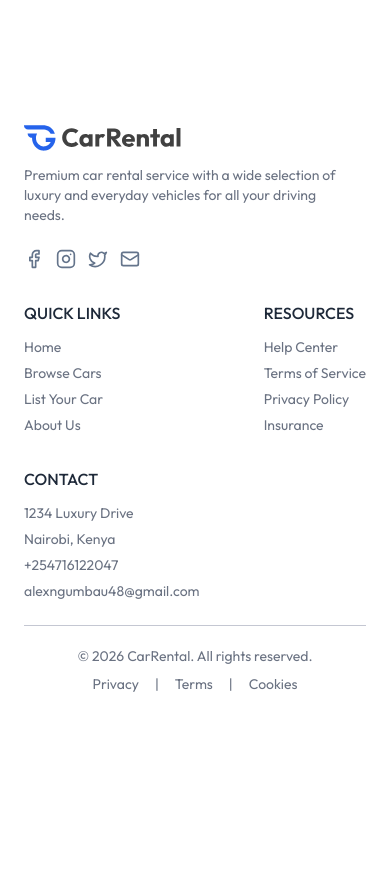
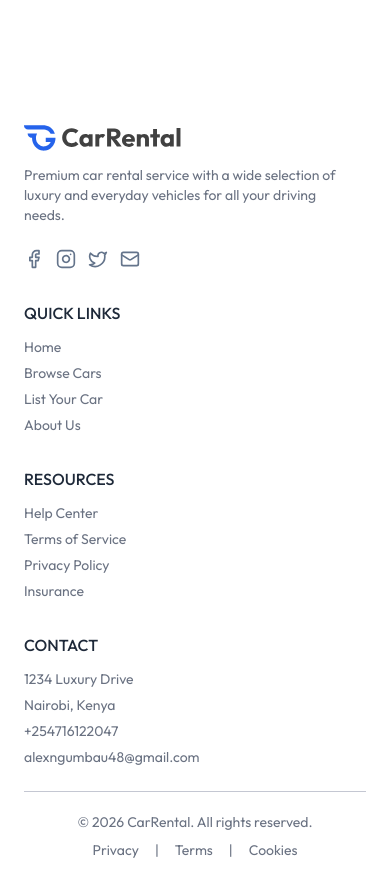
Before and after one commit to alexngumbau/CAR-RENTAL, a React (Vite) app in the folder client/: page / in a window 390 px wide. Shown: the part 3300-4180 px from the top of the page. Before the commit the page ends 4014 px from the top, so only its background shows below. Built offline with nearby package versions, Linux system fonts and the light colour scheme; no server answers.

Commit message:
added animation to the newsletter and the footer

```diff
--- a/client/src/components/Footer.jsx
+++ b/client/src/components/Footer.jsx
@@ -1,29 +1,73 @@
-import React from "react";
 import { assets } from "../assets/assets";
+import { motion } from "motion/react";
 
 const Footer = () => {
   return (
-    <div className="px-6 md:px-16 lg:px-24 xl:px-32 mt-60 text-sm text-gray-500">
-      <div className="flex flex-wrap justify-between items-start gap-8 pb-6 border-b border-borderColor">
+    <motion.div
+      initial={{ opacity: 0, y: 30 }}
+      whileInView={{ opacity: 1, y: 0 }}
+      transition={{ duration: 0.6 }}
+      className="px-6 md:px-16 lg:px-24 xl:px-32 mt-60 text-sm text-gray-500"
+    >
+      <motion.div
+        initial={{ opacity: 0, y: 30 }}
+        whileInView={{ opacity: 1, y: 0 }}
+        transition={{ duration: 0.6, delay: 0.2 }}
+        className="flex flex-wrap justify-between items-start gap-8 pb-6 border-b border-borderColor"
+      >
         <div>
-          <img
+          <motion.img
+            initial={{ opacity: 0 }}
+            whileInView={{ opacity: 1 }}
+            transition={{ duration: 0.5, delay: 0.3 }}
             src={assets.logo}
             alt="logo"
             className="h-8 md:h-9"
           />
-          <p className="max-w-80 mt-3">
-            Premium car rental service with a wide selection of luxury and everyday vehicles for all your driving needs.
-          </p>
-          <div className="flex items-center gap-3 mt-6">
-            <a href="#"> <img src={assets.facebook_logo} className="w-5 h-5" /> </a>
-            <a href="#"> <img src={assets.instagram_logo} className="w-5 h-5" /> </a>
-            <a href="#"> <img src={assets.twitter_logo} className="w-5 h-5" /> </a>
-            <a href="#"> <img src={assets.gmail_logo} className="w-5 h-5" /> </a>
-          </div>
+          <motion.p
+            initial={{ opacity: 0 }}
+            whileInView={{ opacity: 1 }}
+            transition={{ duration: 0.5, delay: 0.4 }}
+            className="max-w-80 mt-3"
+          >
+            Premium car rental service with a wide selection of luxury and
+            everyday vehicles for all your driving needs.
+          </motion.p>
+          <motion.div
+            initial={{ opacity: 0 }}
+            whileInView={{ opacity: 1 }}
+            transition={{ duration: 0.5, delay: 0.5 }}
+            className="flex items-center gap-3 mt-6"
+          >
+            <a href="#">
+              {" "}
+              <img src={assets.facebook_logo} className="w-5 h-5" />{" "}
+            </a>
+            <a href="#">
+              {" "}
+              <img src={assets.instagram_logo} className="w-5 h-5" />{" "}
+            </a>
+            <a href="#">
+              {" "}
+              <img src={assets.twitter_logo} className="w-5 h-5" />{" "}
+            </a>
+            <a href="#">
+              {" "}
+              <img src={assets.gmail_logo} className="w-5 h-5" />{" "}
+            </a>
+          </motion.div>
         </div>
 
+        <motion.div
+          initial={{ opacity: 0, y: 20 }}
+          whileInView={{ opacity: 1, y: 0 }}
+          transition={{ duration: 0.6, delay: 0.4 }}
+          className="flex flex-wrap justify-between w-1/2 gap-8"
+        >
           <div>
-          <h2 className="text-base font-medium text-gray-800 uppercase">Quick Links</h2>
+            <h2 className="text-base font-medium text-gray-800 uppercase">
+              Quick Links
+            </h2>
             <ul className="mt-3 flex flex-col gap-1.5">
               <li>
                 <a href="#">Home</a>
@@ -41,7 +85,9 @@ const Footer = () => {
           </div>
 
           <div>
-          <h2 className="text-base font-medium text-gray-800 uppercase">Resources</h2>
+            <h2 className="text-base font-medium text-gray-800 uppercase">
+              Resources
+            </h2>
             <ul className="mt-3 flex flex-col gap-1.5">
               <li>
                 <a href="#">Help Center</a>
@@ -59,26 +105,25 @@ const Footer = () => {
           </div>
 
           <div>
-          <h2 className="text-base font-medium text-gray-800 uppercase">Contact</h2>
+            <h2 className="text-base font-medium text-gray-800 uppercase">
+              Contact
+            </h2>
             <ul className="mt-3 flex flex-col gap-1.5">
-            <li>
-              1234 Luxury Drive
-            </li>
-            <li>
-              Nairobi, Kenya
-            </li>
-            <li>
-              +254716122047
-            </li>
-            <li>
-              alexngumbau48@gmail.com
-            </li>
+              <li>1234 Luxury Drive</li>
+              <li>Nairobi, Kenya</li>
+              <li>+254716122047</li>
+              <li>alexngumbau48@gmail.com</li>
             </ul>
           </div>
+        </motion.div>
+      </motion.div>
 
-      </div>
-
-      <div className="flex flex-col md:flex-row gap-2 items-center justify-between py-5">
+      <motion.div
+        initial={{ opacity: 0, y: 10 }}
+        whileInView={{ opacity: 1, y: 0 }}
+        transition={{ duration: 0.6, delay: 0.6 }}
+        className="flex flex-col md:flex-row gap-2 items-center justify-between py-5"
+      >
         <p>
           © {new Date().getFullYear()}{" "}
           <a href="https://prebuiltui.com">CarRental</a>. All rights reserved.
@@ -96,8 +141,8 @@ const Footer = () => {
             <a href="#">Cookies</a>
           </li>
         </ul>
-      </div>
-    </div>
+      </motion.div>
+    </motion.div>
   );
 };
 
--- a/client/src/components/Newletter.jsx
+++ b/client/src/components/Newletter.jsx
@@ -1,15 +1,39 @@
-import React from "react";
+import { motion } from "motion/react";
 
 const Newletter = () => {
   return (
     <div>
-      <div className="flex flex-col items-center justify-center text-center space-y-2 max-md:px-4  mx-10 my-10">
-        <h1 className="md:text-4xl text-2xl font-semibold">Never Miss a Deal!</h1>
-        <p className="md:text-lg text-gray-500/70 pb-8">
+      <motion.div
+        initial={{ opacity: 0, y: 30 }}
+        whileInView={{ opacity: 1, y: 0 }}
+        transition={{ duration: 0.6, ease: "easeOut" }}
+        viewport={{ once: true, amount: 0.3 }}
+        className="flex flex-col items-center justify-center text-center space-y-2 max-md:px-4  mx-10 my-10"
+      >
+        <motion.h1
+          initial={{ opacity: 0, y: 20 }}
+          whileInView={{ opacity: 1, y: 0 }}
+          transition={{ delay: 0.2, duration: 0.5 }}
+          className="md:text-4xl text-2xl font-semibold"
+        >
+          Never Miss a Deal!
+        </motion.h1>
+        <motion.p
+          initial={{ opacity: 0, y: 20 }}
+          whileInView={{ opacity: 1, y: 0 }}
+          transition={{ delay: 0.3, duration: 0.5 }}
+          className="md:text-lg text-gray-500/70 pb-8"
+        >
           Subscribe to get the latest offers, new arrivals, and exclusive
           discounts
-        </p>
-        <form className="flex items-center justify-between max-w-2xl w-full md:h-13 h-12">
+        </motion.p>
+
+        <motion.form
+          initial={{ opacity: 0, y: 20 }}
+          whileInView={{ opacity: 1, y: 0 }}
+          transition={{ delay: 0.4, duration: 0.5 }}
+          className="flex items-center justify-between max-w-2xl w-full md:h-13 h-12"
+        >
           <input
             className="border border-gray-300 rounded-md h-full border-r-0 outline-none w-full rounded-r-none px-3 text-gray-500"
             type="text"
@@ -22,8 +46,8 @@ const Newletter = () => {
           >
             Subscribe
           </button>
-        </form>
-      </div>
+        </motion.form>
+      </motion.div>
     </div>
   );
 };
```
Lines whose indentation alone changed are shown as unchanged.
